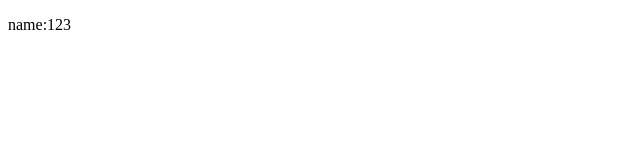
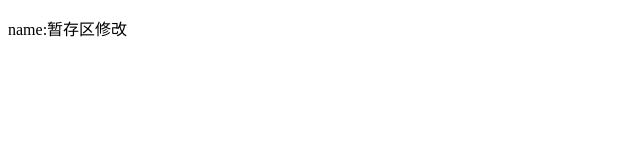
Before and after one commit to augiot/test001, a plain HTML site: page index.html in a window 1280 px wide. Shown: the whole page, without its empty margins (0-640 px from the left). Drawn offline with Linux system fonts and the light colour scheme.

Commit message:
暂存区修改

```diff
--- a/index.html
+++ b/index.html
@@ -6,6 +6,6 @@
     <title>Document</title>
 </head>
 <body>
-    <p>name:123</p>
+    <p>name:暂存区修改</p>
 </body>
 </html>
```
